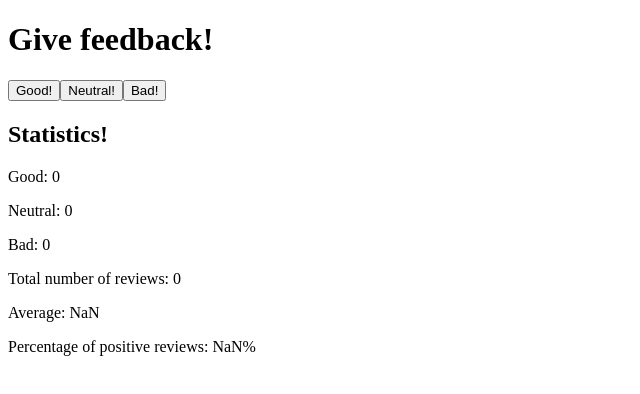
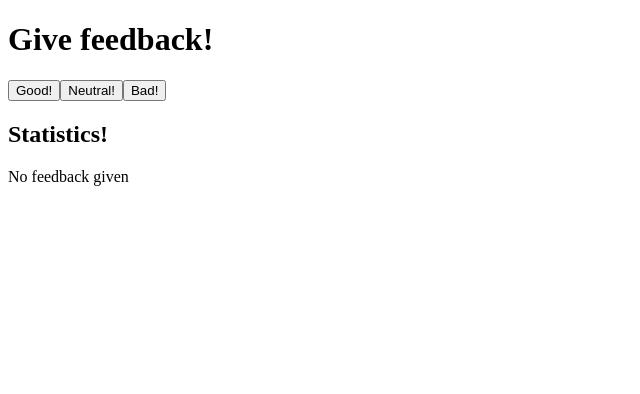
Before and after one commit to Krediann/FSO, a React (Vite) app in the folder osa1/unicafe/: page / in a window 1280 px wide. Shown: the top 394 px of the page, without its empty margins (0-640 px from the left). Built offline with nearby package versions, Linux system fonts and the light colour scheme.

Commit message:
refactor: 1-9 unicafe step 4

```diff
--- a/osa1/unicafe/src/App.tsx
+++ b/osa1/unicafe/src/App.tsx
@@ -36,6 +36,7 @@ const App = () => {
       <button onClick={handleGood}>Good!</button>
       <button onClick={handleNeutral}>Neutral!</button>
       <button onClick={handleBad}>Bad!</button>
+      <h2>Statistics!</h2>
       <Statistics
         good={good}
         bad={bad}
@@ -58,9 +59,9 @@ interface StatisticsProps {
 }
 
 const Statistics = (props: StatisticsProps) => {
+  if (props.allReviews > 0) {
     return (
       <div>
-      <h2>Statistics!</h2>
         <p>Good: {props.good}</p>
         <p>Neutral: {props.neutral}</p>
         <p>Bad: {props.bad}</p>
@@ -69,6 +70,13 @@ const Statistics = (props: StatisticsProps) => {
         <p>Percentage of positive reviews: {props.positivePercent}%</p>
       </div>
     )
+  } else {
+    return (
+      <div>
+        <p>No feedback given</p>
+      </div>
+    )
+  }
 }
 
 export default App
```
Lines whose indentation alone changed are shown as unchanged.
